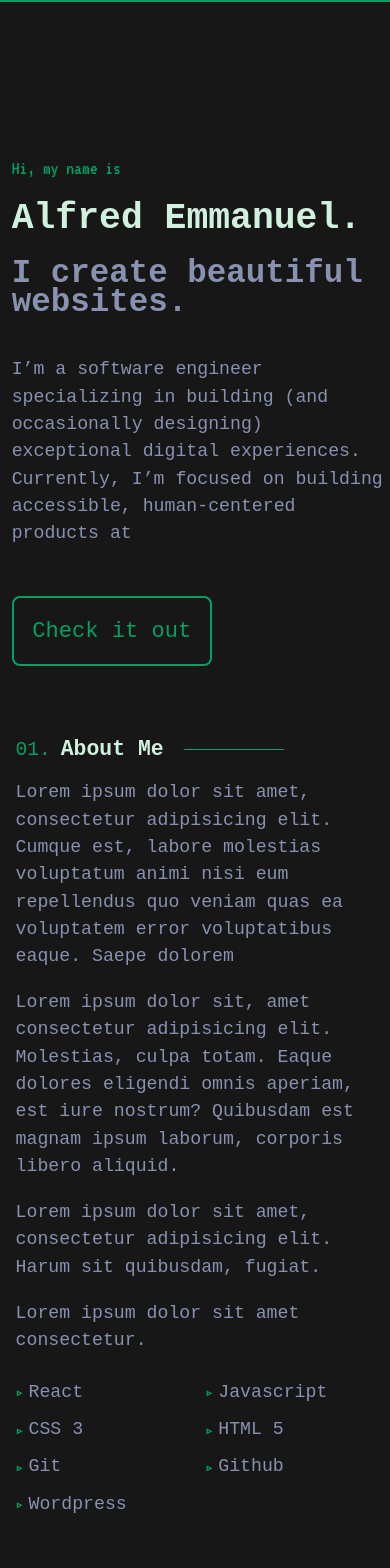
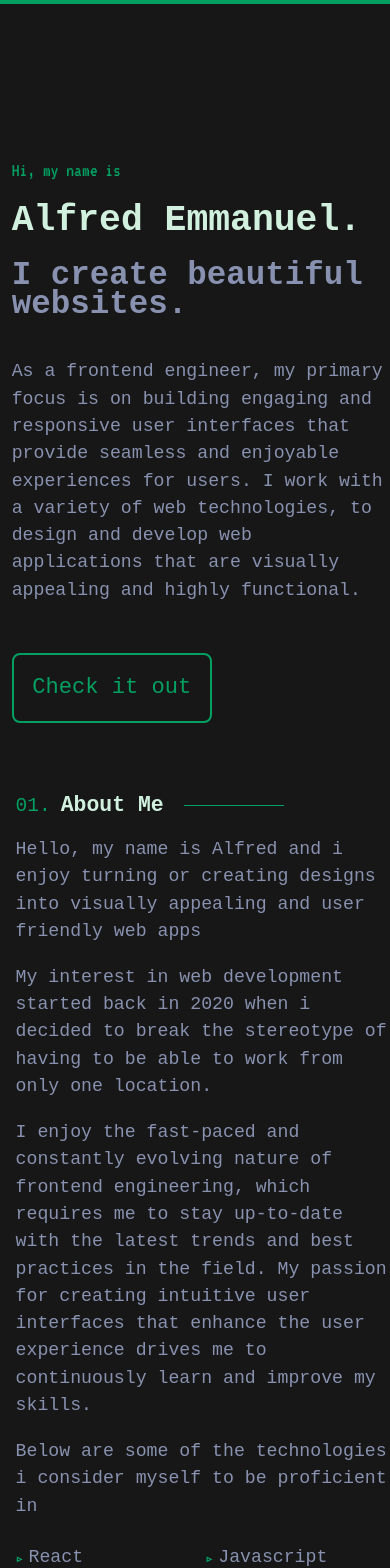
Before and after one commit to Alfred-Emmanuel/my-portfolio, a React (Create React App) app: page / in a window 390 px wide. Shown: the top 1568 px of the page. Built offline with nearby package versions, Linux system fonts and the light colour scheme.

Commit message:
Added some fininshing touches for mobile view, that should be all now, moving on to tabs and smaller screens

```diff
--- a/src/App.js
+++ b/src/App.js
@@ -42,11 +42,12 @@ const style = {
 //   }
 
 const mobileSize = screenWidth < 481;
-const unScrollableInMobile = screenWidth > 480
+console.log(screenWidth)
+// const unScrollableInMobile = screenWidth > 480
 // console.log(unScrollableInMobile)
     return (
         <div className='container'>
-            <Header mobileSize={unScrollableInMobile}/>
+            <Header mobileSize={mobileSize}/>
             <Body mobileSize={mobileSize} style={style}/>
             <LeftSideBar mobileSize={mobileSize} style={iconSvg}/>
             <p className='built'>Built by Alfred Emmanuel</p>
--- a/src/Components/Header.jsx
+++ b/src/Components/Header.jsx
@@ -91,6 +91,8 @@ function Header(props) {
       <div className="logo-div">
         <img src="/mainLogo.png" className="logo" />
       </div>
+
+      {props.mobileSize && (
         <svg
           xmlns="http://www.w3.org/2000/svg"
           fill="none"
@@ -107,8 +109,10 @@ function Header(props) {
             d="M3.75 9h16.5m-16.5 6.75h16.5"
           />
         </svg>
+      )}
 
       <nav className={isOpen ? "mobile open" : "closed"}>
+        {props.mobileSize && (
           <svg
             xmlns="http://www.w3.org/2000/svg"
             fill="none"
@@ -125,6 +129,7 @@ function Header(props) {
               d="M6 18L18 6M6 6l12 12"
             />
           </svg>
+        )}
 
         <div className="menu">
           <ol>
--- a/src/Components/body.jsx
+++ b/src/Components/body.jsx
@@ -31,9 +31,11 @@ function Body(props) {
           </div>
           <div className="introduction-div">
             <p>
-              I’m a software engineer specializing in building (and occasionally
-              designing) exceptional digital experiences. Currently, I’m focused
-              on building accessible, human-centered products at
+              As a frontend engineer, my primary focus is on building engaging
+              and responsive user interfaces that provide seamless and enjoyable
+              experiences for users. I work with a variety of web technologies,
+              to design and develop web applications that are visually appealing
+              and highly functional.
             </p>
           </div>
           <div className="div-btn-body">
@@ -47,22 +49,26 @@ function Body(props) {
             <div className="inner-inner">
               <div>
                 <p>
-                  Lorem ipsum dolor sit amet, consectetur adipisicing elit.
-                  Cumque est, labore molestias voluptatum animi nisi eum
-                  repellendus quo veniam quas ea voluptatem error voluptatibus
-                  eaque. Saepe dolorem
+                  Hello, my name is Alfred and i enjoy turning or creating
+                  designs into visually appealing and user friendly web apps
                 </p>
                 <p>
-                  Lorem ipsum dolor sit, amet consectetur adipisicing elit.
-                  Molestias, culpa totam. Eaque dolores eligendi omnis aperiam,
-                  est iure nostrum? Quibusdam est magnam ipsum laborum, corporis
-                  libero aliquid.
+                  My interest in web development started back in 2020 when i
+                  decided to break the stereotype of having to be able to work
+                  from only one location.
                 </p>
                 <p>
-                  Lorem ipsum dolor sit amet, consectetur adipisicing elit.
-                  Harum sit quibusdam, fugiat.
+                  I enjoy the fast-paced and constantly evolving nature of
+                  frontend engineering, which requires me to stay up-to-date
+                  with the latest trends and best practices in the field. My
+                  passion for creating intuitive user interfaces that enhance
+                  the user experience drives me to continuously learn and
+                  improve my skills.
                 </p>
-                <p>Lorem ipsum dolor sit amet consectetur.</p>
+                <p>
+                  Below are some of the technologies i consider myself to be
+                  proficient in
+                </p>
               </div>
               <ul className="skills">
                 <li>React</li>
@@ -362,9 +368,13 @@ function Body(props) {
           <h2 className="contact">Wanna Talk?</h2>
           <h2 className="contact-description">Shoot me a message</h2>
           <p className="contact-text">
-            Lorem ipsum dolor sit amet, consectetur adipisicing elit. Repellat
-            incidunt quas illum molestias facere a tempora placeat omnis itaque
-            modi!
+            I am a dedicated, self-taught and experienced Frontend engineer with
+            a passion for building top notch websites committed to delivering
+            exceptional results and providing value to clients and employers
+            alike.
+            <br /> I am actively seeking new opportunities to apply my skills
+            and expertise in Frontend engineering. Please feel free to contact
+            me for any potential job openings or collaborations.
           </p>
           <a className="contact-link" href="mailto:ealfred828@gmail.com">
             Get in Touch
--- a/src/style.css
+++ b/src/style.css
@@ -7,10 +7,14 @@
     box-sizing: border-box;
     font-family: monospace;
     background-color: rgb(23, 23, 23);
+    /* overflow-wrap: normal; */
 }
 
 body{
     overflow-x: hidden;
+    padding:0;
+    margin:0;
+    box-sizing: border-box;
 }
 
 :root{
@@ -34,9 +38,7 @@ header{
     position: fixed;
     top:0px;
     transition: 0.3s ease-in-out;
-    /* box-shadow: 0 10px 30px -10px var(--whitish); */
     z-index: 10;
-    /* place-content: center; */
 }
 
 nav{
@@ -50,11 +52,11 @@ nav{
 ol{
     counter-reset: item;
 }
-
+/*
 nav div img{
     width:50px;
     padding-left: 15%;;
-}
+} */
 
 #root{
     display: grid;
@@ -77,7 +79,6 @@ section{
 main {
     margin: 0px auto;
     width: 100vw;
-    /* max-width: 1600px; */
     min-height: 100vh;
     padding: 170px 280px;
     border-top: 2px solid var(--matrix-color);
@@ -87,6 +88,10 @@ h1, h2, h3, h4, h5, h6{
     background: none;
 }
 
+#root{
+    overflow-x: hidden;
+    border-top:2px solid var(--matrix-color);
+}
 
 .scrolling{
     width: 100%;
@@ -104,14 +109,18 @@ h1, h2, h3, h4, h5, h6{
 
 .logo-div{
     background-color: transparent;
-    left: 0;
+    left: 5%;
     position: absolute;
+    margin: 0;
+    padding: 0;
 }
 
 .logo{
     background-color: transparent;
     width: 150px;
     height: 100px;
+    margin: 0;
+    padding: 0s;
 }
 
 .hide {
@@ -128,7 +137,6 @@ h1, h2, h3, h4, h5, h6{
     counter-increment: item;
     margin-right: 5px;
     color: var(--matrix-color);
-    /* font-size: 1.5em; */
     text-align: right;
 }
 ::before{
@@ -145,6 +153,8 @@ h1, h2, h3, h4, h5, h6{
     width:2%;
     bottom:0;
     left:5%;
+    padding: 0;
+    margin: 0;
 }
 
 .left-side-bar ul li{
@@ -157,8 +167,8 @@ h1, h2, h3, h4, h5, h6{
     color: var(--whitish)
   }
 
-.left-side-bar ul li a:hover svg, .inner-right-side-bar a:hover{
-    color: var(--matrix-color);
+.left-side-bar ul li a:hover .left-svg, .inner-right-side-bar a:hover{
+    color: var(--matrix-color) !important;
     animation: move-up 0.2s ease-in-out forwards  1 alternate;
     animation: move-down 0.2s ease-in-out forwards;
 }
@@ -290,6 +300,7 @@ h1, h2, h3, h4, h5, h6{
     margin-bottom:5%;
     max-width: 600px;
     display: block;
+    line-height: 1.5;
 }
 
 .div-btn-body{
@@ -592,26 +603,38 @@ h1, h2, h3, h4, h5, h6{
     transform: scaleX(1);
 }
 
-#projects{
-    height: 100%;
-    overflow: hidden;
-}
-@media screen and (min-width:1000px) {
+@media screen and (min-width:700px) {
+    #projects{
+        height: 100%;
+        width:980px;
+        overflow: hidden;
+        /* margin:auto 0; */
+    }
 
+    .left-svg{
+        width:70% !important
+    }
+
+    header{
+        overflow: hidden;
+    }
     .menu{
         background-color: transparent;
         position: absolute;
-        left:35%
+        left:47%;
+        overflow-x: hidden;
+        width:40%;
+        padding: 0;;
     }
 
     .menu ol{
         display: flex;
-        margin-left: 60%;
+        justify-content: flex-start;
         background-color: transparent;
     }
 
     .menu ol li{
-        padding-left: 35%;
+        padding-left: 10%;
         background-color: transparent;
     }
     .menu ol li a{
@@ -631,7 +654,7 @@ h1, h2, h3, h4, h5, h6{
         cursor: pointer;
         background-color: rgb(23, 23, 23);
         position: absolute;
-        right:0;
+        right:5%;
     }
 
     .image-wrapper .overlay, .project-image .overlay, .second-project-image .overlay {
@@ -669,7 +692,6 @@ h1, h2, h3, h4, h5, h6{
     list-style: none;
     padding: 0px;
     margin: 0px;
-    border: 2px solid red;
     overflow: hidden;
     height:900px
 }
@@ -743,13 +765,28 @@ h1, h2, h3, h4, h5, h6{
 
 .projects-ul .second-project-content{
     position: absolute;
-    left:0;
+    bottom:-410px;
     margin-top:53%;
+    z-index: 3;
+    background-color: transparent;
     width:495px;
     height:350px;
     justify-content:flex-end;
     text-align: right;
     display: flex;
+}
+
+.contact-link{
+    color: var(--matrix-color);
+    background-color: transparent;
+    border: 1px solid var(--matrix-color);
+    border-radius: 5px;
+    padding: 1.25rem 1.75rem;
+    font-size: 16px;
+    line-height: 1;
+    text-decoration: none;
+    cursor: pointer;
+    transition: var(--transition);
 }
 }
 
@@ -856,7 +893,7 @@ h1, h2, h3, h4, h5, h6{
 
 #contact{
     color: white;
-    margin-top: 50%;
+    margin-top: 20%;
     max-width: 600px;
     height: 60vh;
     text-align: center;
@@ -894,19 +931,6 @@ h1, h2, h3, h4, h5, h6{
     color: var(--whitish);
     font-size: 18px;
     padding-bottom: 10%;
-}
-
-.contact-link{
-    color: var(--matrix-color);
-    background-color: transparent;
-    border: 1px solid var(--matrix-color);
-    border-radius: 5px;
-    padding: 1.25rem 1.75rem;
-    font-size: 16px;
-    line-height: 1;
-    text-decoration: none;
-    cursor: pointer;
-    transition: var(--transition);
 }
 
 .contact-link:hover{
@@ -1375,10 +1399,12 @@ header .open svg {
     margin:0 auto;
     margin-bottom: 25%;
     width:90%;
-    line-height:1.2;
-    text-align: center;
+    line-height:1.5;
+    text-align: left;
     font-size: 16px;
 }
+
+.contact-link
 
 .mobile-icons{
     height:5vh;
```
Also changed, not shown: src/Components/leftSideBar.jsx (+27 -0 lines). Lines whose indentation alone changed are shown as unchanged.
